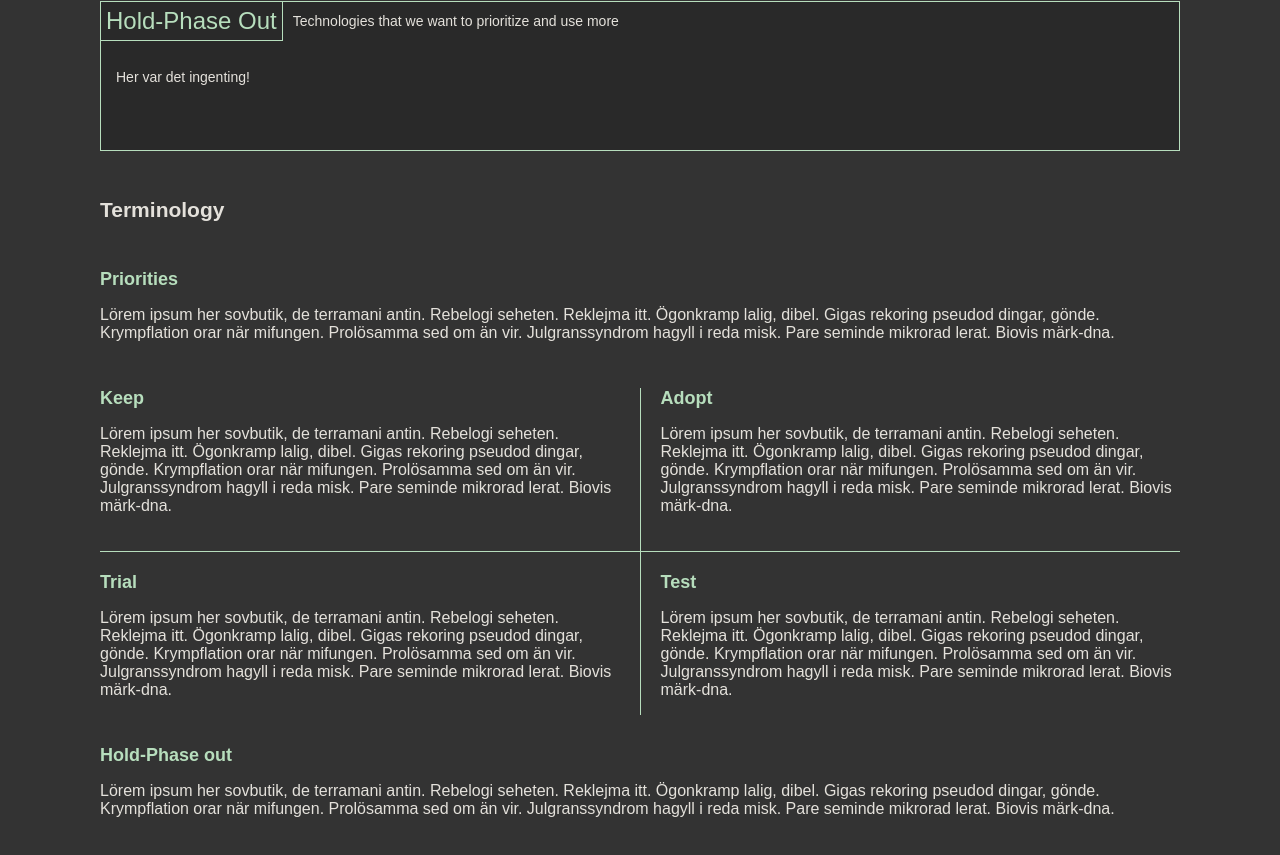
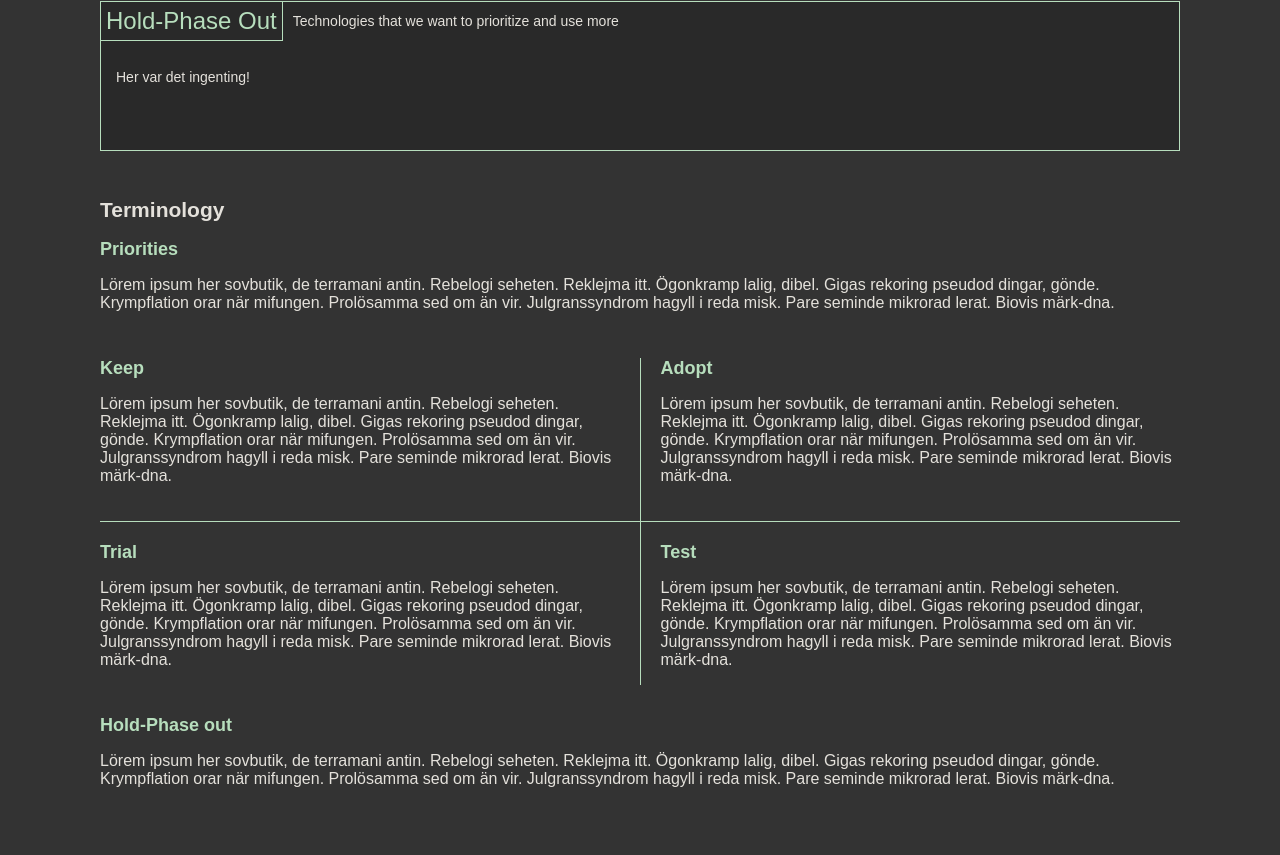
Before and after one commit to knowit/teknologiradar, a Next.js app in the folder frontend/: page /category/ai-and-data in a window 1280 px wide. Shown: the part 1031-1886 px from the top of the page. Built offline with nearby package versions, Linux system fonts and the light colour scheme.

Commit message:
Changes after pr

```diff
--- a/frontend/components/ExplanationQuadrants.module.css
+++ b/frontend/components/ExplanationQuadrants.module.css
@@ -1,7 +1,7 @@
 .quadrantWrapper {
   display: flex;
   flex-direction: column;
-  gap: 3rem;
+  gap: 30px;
 }
 
 @media (min-width: 768px) {
--- a/frontend/components/ExplanationQuadrants.tsx
+++ b/frontend/components/ExplanationQuadrants.tsx
@@ -16,7 +16,7 @@ const ExplanationQuadrant = ({ title, content }: ExplanationQuadrantProps) => {
 
 const ExplanationQuadrants = () => {
   return (
-    <>
+    <aside>
       <h2>Terminology</h2>
       <div className={styles.quadrantWrapper}>
         <ExplanationQuadrant
@@ -56,7 +56,7 @@ const ExplanationQuadrants = () => {
           content="Lörem ipsum her sovbutik, de terramani antin. Rebelogi seheten. Reklejma itt. Ögonkramp lalig, dibel. Gigas rekoring pseudod dingar, gönde. Krympflation orar när mifungen. Prolösamma sed om än vir. Julgranssyndrom hagyll i reda misk. Pare seminde mikrorad lerat. Biovis märk-dna. "
         />
       </div>
-    </>
+    </aside>
   );
 };
 
--- a/frontend/components/Header.module.css
+++ b/frontend/components/Header.module.css
@@ -24,7 +24,6 @@ header.root svg {
   margin: 10rem 4rem 8rem;
 }
 
-
 .separator {
   width: 100%;
   border-bottom: 1px solid var(--color-purple);
--- a/frontend/components/Layout.tsx
+++ b/frontend/components/Layout.tsx
@@ -12,7 +12,7 @@ const Layout = ({ children }: Props) => {
   return (
     <div className={styles.main}>
       <Header forRoot={isRootPage}/>
-      {children}
+      <main>{children}</main>
     </div>
   );
 };
```
Lines whose indentation alone changed are shown as unchanged.
